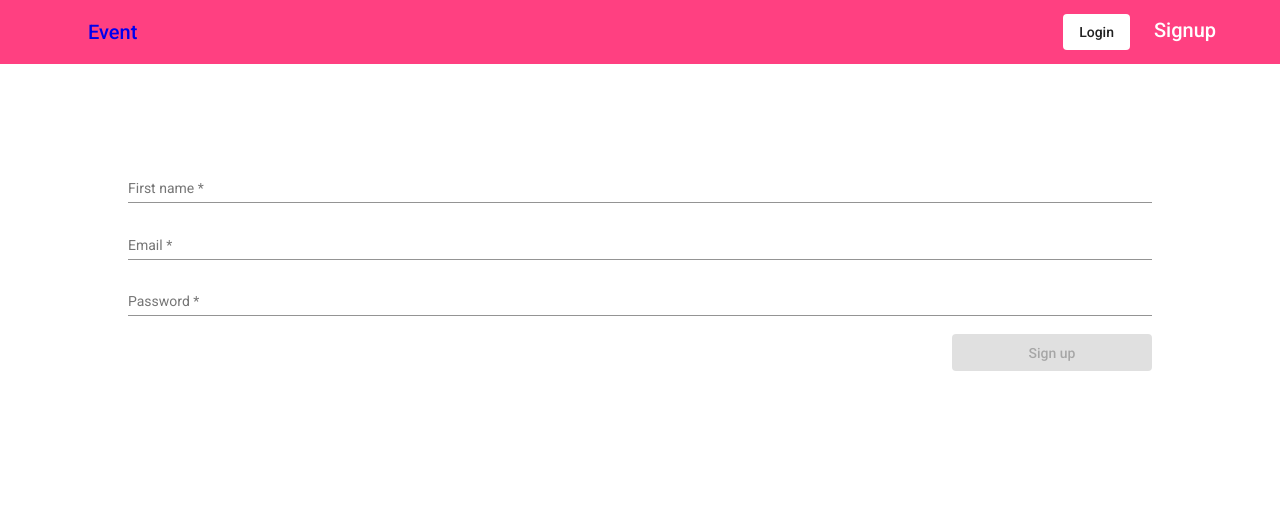
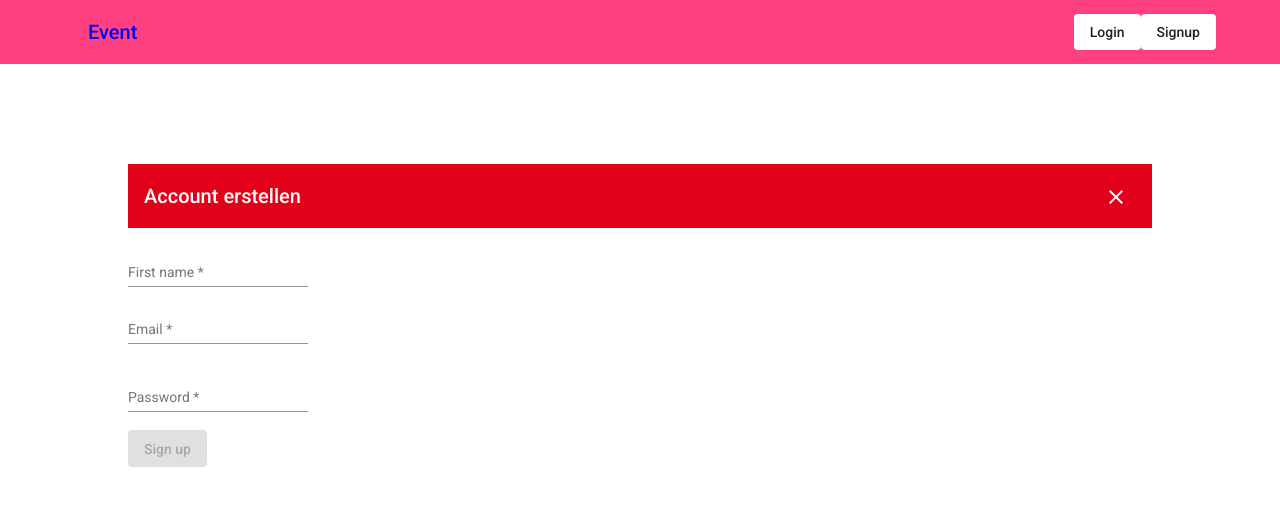
Before and after one commit to Riyad-Eita/DHBW-Event, an Angular app in the folder frontend/: page /signup in a window 1280 px wide. Shown: the top 506 px of the page. Built offline with nearby package versions, Linux system fonts and the light colour scheme.

Commit message:
changed and redesigned the SignUp in a popup

```diff
--- a/frontend/src/app/app.component.ts
+++ b/frontend/src/app/app.component.ts
@@ -1,10 +1,10 @@
-import { Component } from '@angular/core';
+import { Component } from "@angular/core";
 
 @Component({
-  selector: 'app-root',
-  templateUrl: './app.component.html',
-  styleUrls: ['./app.component.scss']
+  selector: "app-root",
+  templateUrl: "./app.component.html",
+  styleUrls: ["./app.component.scss"],
 })
 export class AppComponent {
-  title = 'posts';
+  title = "Events";
 }
--- a/frontend/src/app/components/navigation/navigation.component.html
+++ b/frontend/src/app/components/navigation/navigation.component.html
@@ -27,12 +27,11 @@
     >
       <span>Logout</span>
     </a>
-    <a
-      *ngIf="!isAuthenticated"
-      routerLinkActive="active-link"
-      routerLink="/signup"
+
+    <a *ngIf="!isAuthenticated"
+      ><button mat-flat-button (click)="onSignUp()" mat-dialog-close>
+        Signup
+      </button></a
     >
-      <span>Signup</span>
-    </a>
   </span>
 </mat-toolbar>
--- a/frontend/src/app/components/signup/signup.component.html
+++ b/frontend/src/app/components/signup/signup.component.html
@@ -1,21 +1,41 @@
 <form [formGroup]="signupForm" (ngSubmit)="signup()" novalidate>
-  <mat-form-field>
+  <mat-toolbar class="toolbar" color="primary">
+    <span>Account erstellen</span>
+    <span class="example-spacer"></span>
+    <span>
+      <button mat-icon-button mat-dialog-close>
+        <mat-icon>close</mat-icon>
+      </button></span
+    >
+  </mat-toolbar>
+  <span>
+    <br />
+  </span>
+  <div class="name">
+    <mat-form-field appearance="legacy">
       <mat-label>First name</mat-label>
-    <input matInput placeholder="Ex. Jon" formControlName="name" />
+      <input matInput placeholder="Mr. Oli" formControlName="name" />
     </mat-form-field>
+  </div>
+  <div class="email">
+    <p>
       <mat-form-field>
         <mat-label>Email</mat-label>
-    <input matInput placeholder="Ex. Jon" formControlName="email" />
+        <input matInput placeholder="Mr. Oli" formControlName="email" />
       </mat-form-field>
-  <mat-form-field>
+    </p>
+  </div>
+  <div class="password">
+    <mat-form-field appearance="legacy">
       <mat-label>Password</mat-label>
       <input
         matInput
         type="password"
-      placeholder="Ex. Jon"
+        placeholder="Oli2002"
         formControlName="password"
       />
     </mat-form-field>
+  </div>
   <button
     color="accent"
     [disabled]="!signupForm.valid"
--- a/frontend/src/app/components/signup/signup.component.scss
+++ b/frontend/src/app/components/signup/signup.component.scss
@@ -1,8 +1,14 @@
-mat-form-field {
-  width: 100%;
+.example-spacer {
+  flex: 1 1 auto;
 }
 
-button {
+.toolbar {
+  background-color: #e3001b;
+}
+
+.button {
+  background-color: #e3001b;
+  margin-top: 20px;
   float: right;
   width: 200px;
 }
```
Lines whose indentation alone changed are shown as unchanged.
